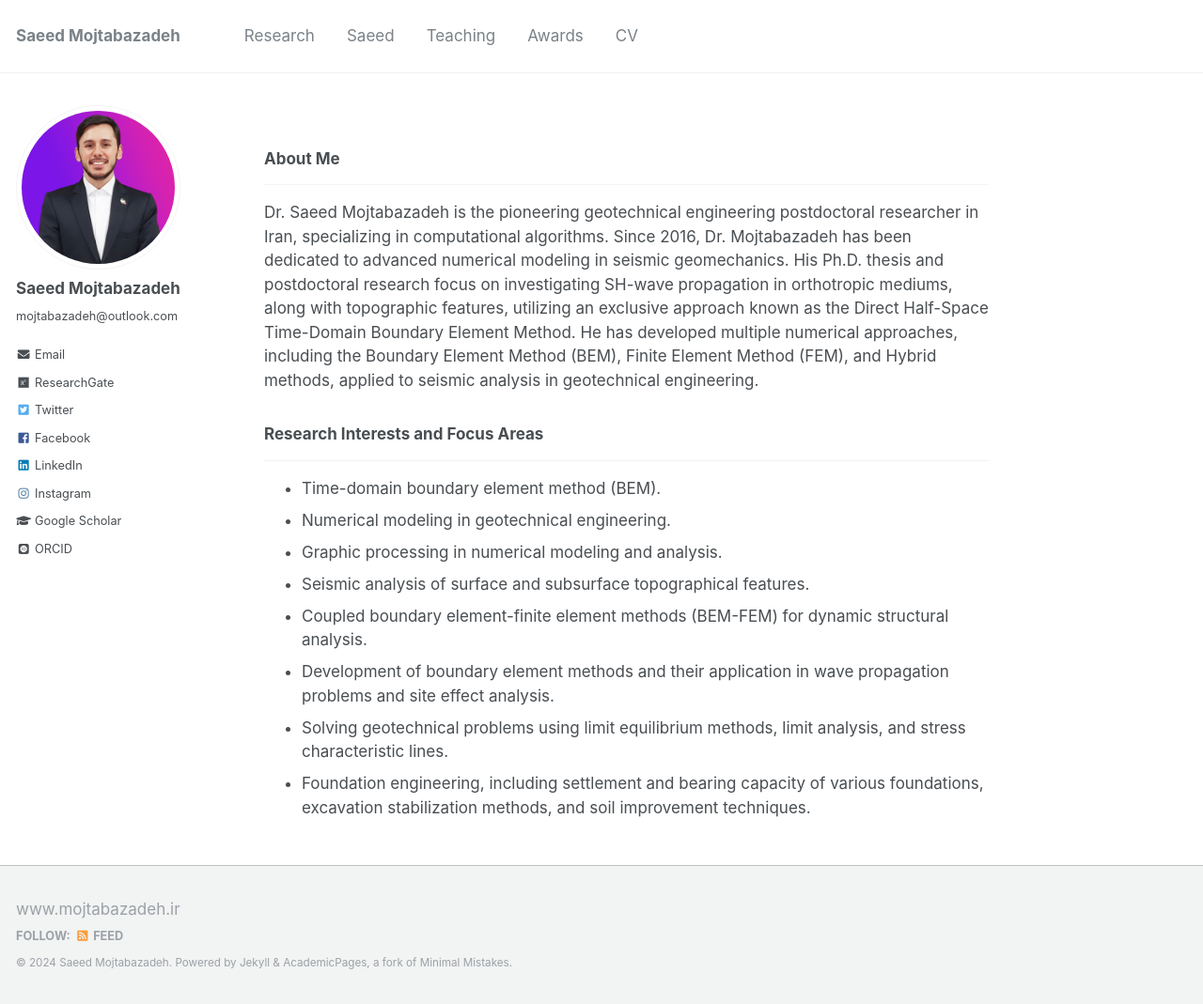
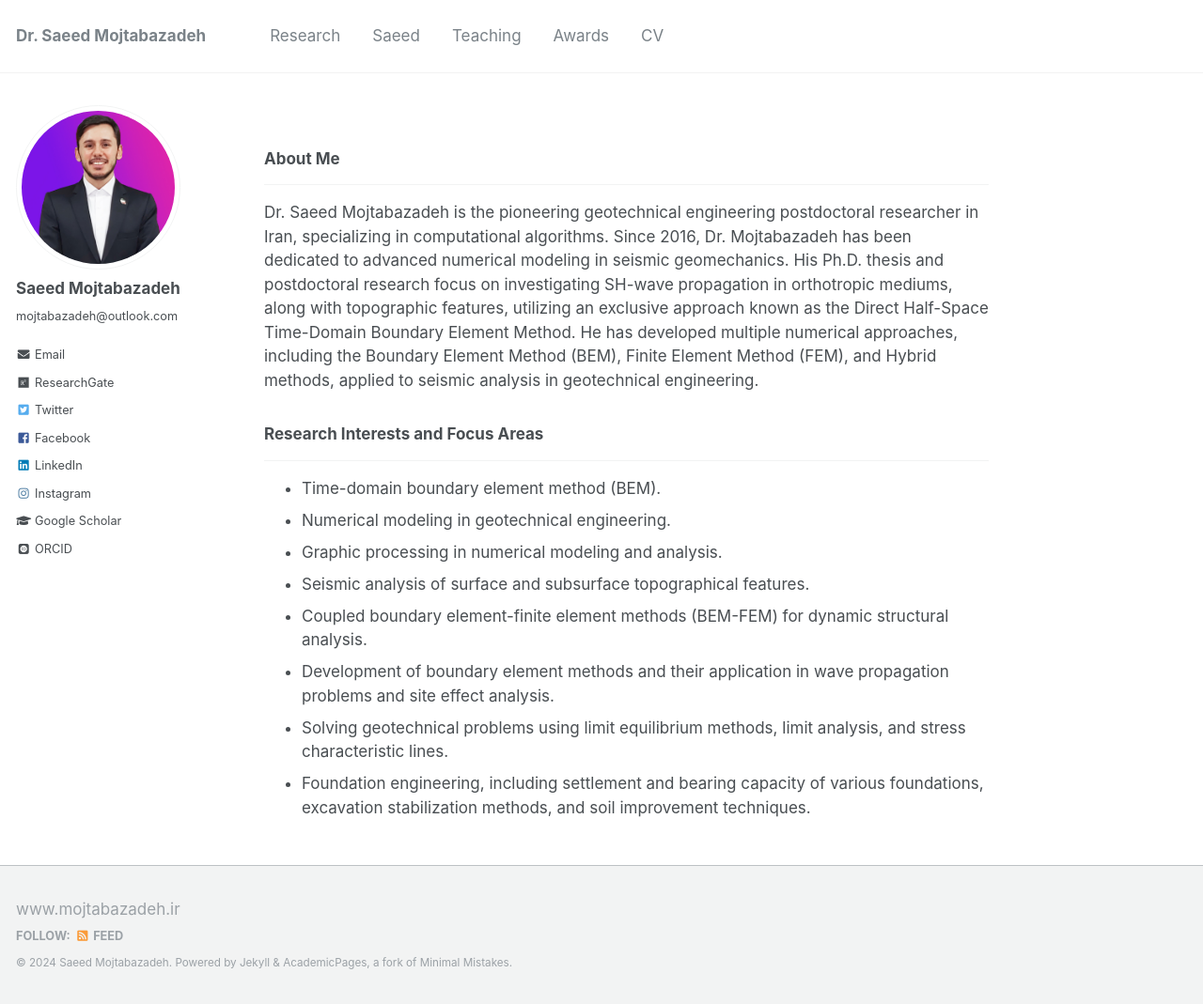
Before and after one commit to mojtabazadeh/mojtabazadeh.github.io, a Jekyll site: the page built from _pages/about.md, in a window 1280 px wide and 1069 px high. Shown: the whole window at 94% size. Built offline with Jekyll 4.4.1, drawn with Linux system fonts in a browser that asks for light colours; some web fonts are replaced.

```diff
--- a/_config.yml
+++ b/_config.yml
@@ -7,7 +7,7 @@
 
 # Site Settings
 locale                   : "en-US"
-title                    : "Saeed Mojtabazadeh"
+title                    : "Dr. Saeed Mojtabazadeh"
 title_separator          : "-"
 name                     : &name "Saeed Mojtabazadeh"
 description              : &description "TBD"
```
